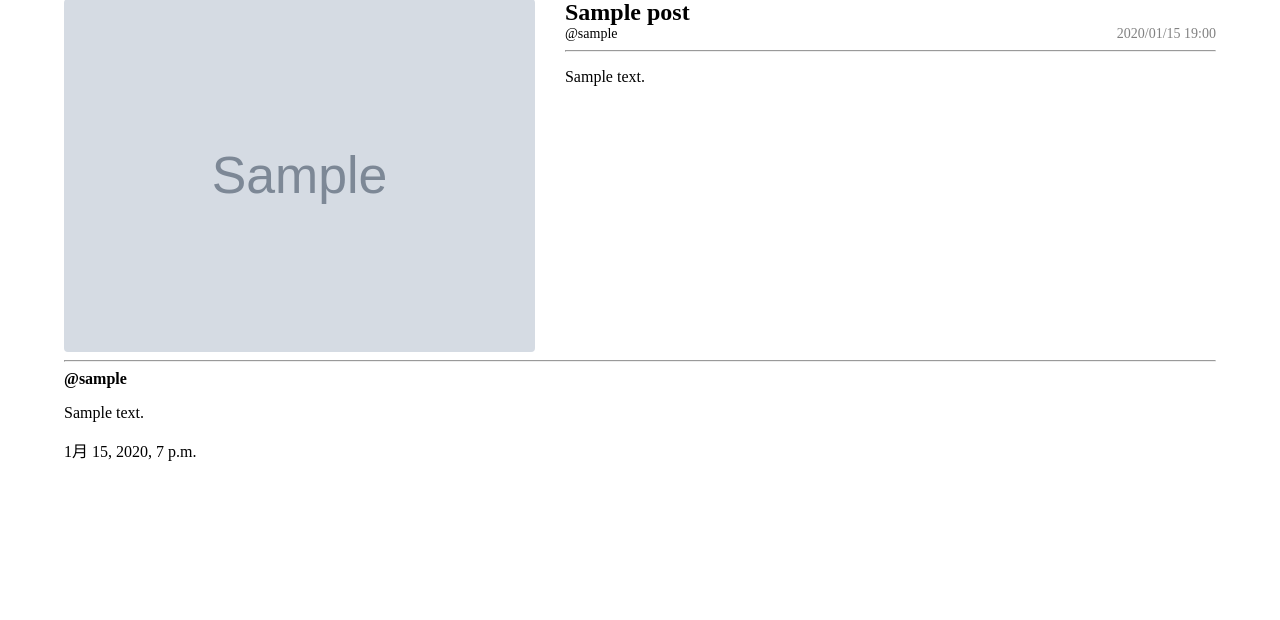
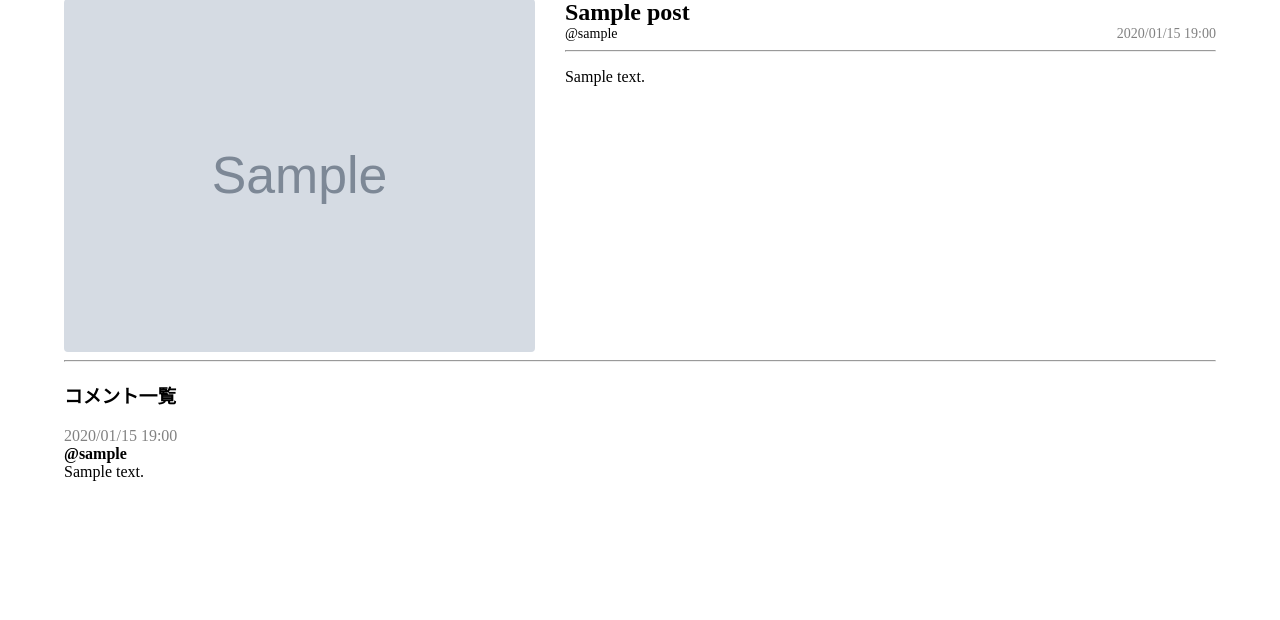
Before and after one commit to candy12t/Movieee, a Django app: page /posts/1/ in a window 1280 px wide. Shown: the part 121-741 px from the top of the page. Run offline with Django 3.2, Linux system fonts and the light colour scheme; tables that the repository leaves empty hold one stand-in row (values such as "Sample post"); grey boxes marked "Sample" are stand-in pictures.

Commit message:
コメントのレイアウト

```diff
--- a/movieee/static/css/movieee.css
+++ b/movieee/static/css/movieee.css
@@ -90,17 +90,26 @@ header {
   justify-content: space-between;
   font-size: 14px;
 }
-.post-user {
+.post-user, .comment-user {
   text-decoration: none;
   color: black;
 }
-.post-user:hover {
+.post-user:hover, .comment-user:hover {
   text-decoration: underline;
 }
-.post-date {
+.post-date, .comment-date {
   color: #828282;
 }
-.post-date p {
+.post-date p, .comment-date p {
+  margin: 0;
+}
+.comment-container {
+  padding-bottom: 100px;
+}
+.comment {
+  margin-bottom: 40px;
+}
+.comment p {
   margin: 0;
 }
 
--- a/movieee/templates/movieee/posts_detail.html
+++ b/movieee/templates/movieee/posts_detail.html
@@ -26,13 +26,23 @@
     <p>{{ post.text|linebreaksbr }}</p>
   </div>
 </div>
+
 <hr>
+<div class="comment-container">
+  <h3>コメント一覧</h3>
   {% for comment in post.comments.all %}
+    <div class="comment">
+      <div class="comment-date">
+        <p>{{ comment.created_date|date:"Y/m/d H:i" }}</p>
+      </div>
+      <a href="{% url 'movieee:users_detail' comment.user.id %}" class="comment-user">
         <strong>@{{ comment.user}}</strong>
+      </a>
       <p>{{ comment.comment }}</p>
-  <p>{{ comment.created_date }}</p>
+    </div>
   {% empty %}
     <p>No comments here yet</p>
   {% endfor %}
+</div>
 
 {% endblock %}
```
Lines whose indentation alone changed are shown as unchanged.
